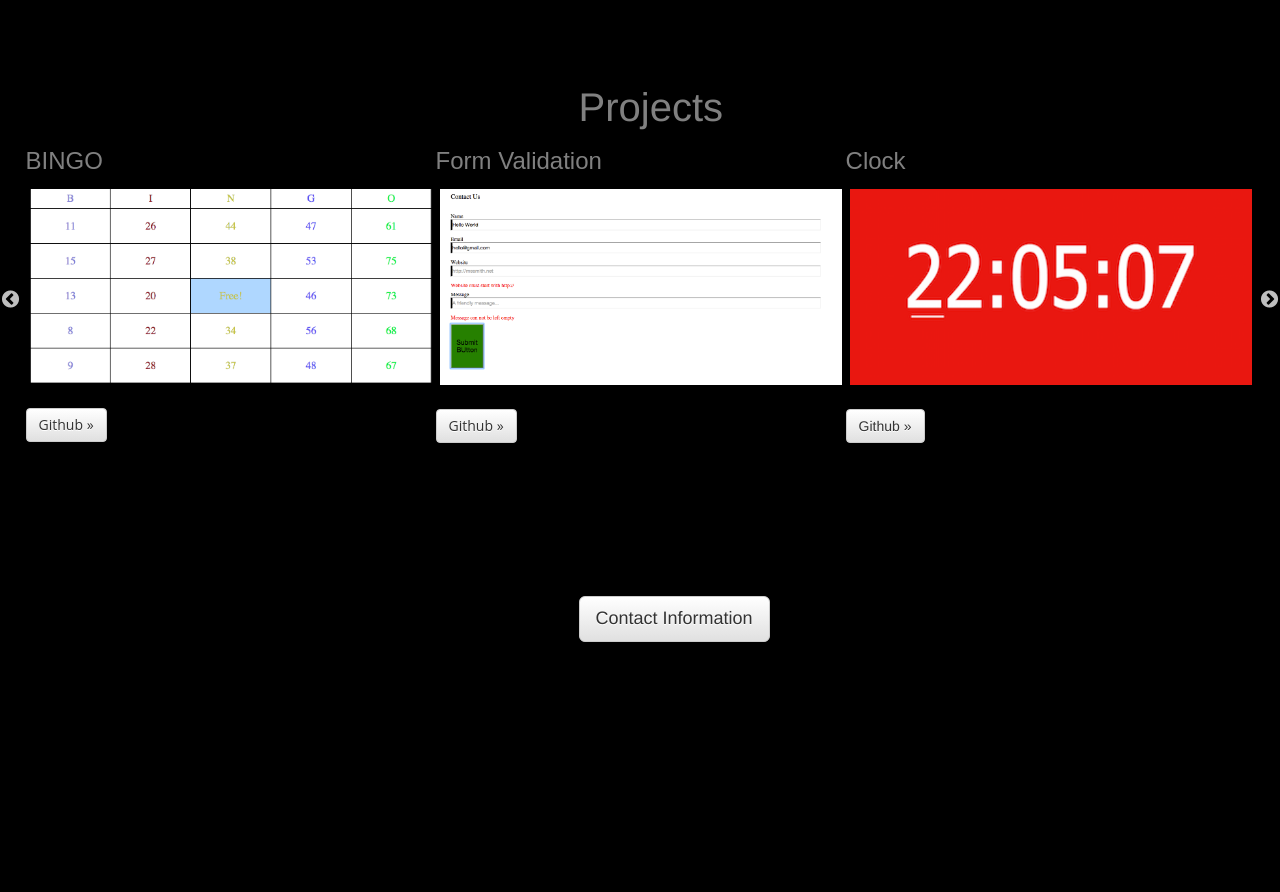
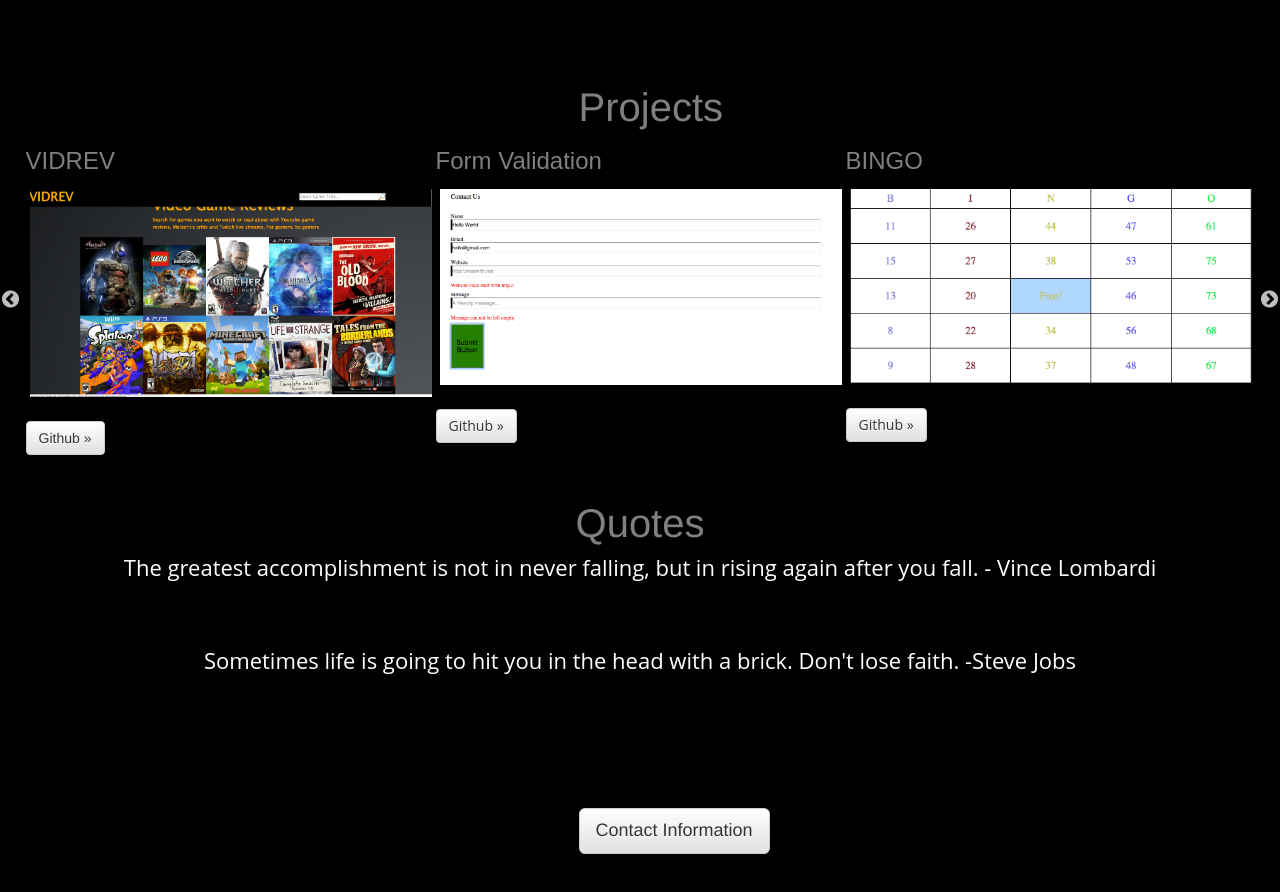
Before and after one commit to shkoo25/shkoo25.github.io, a website: page public/index.html in a window 1280 px wide. Shown: the part 1660-2552 px from the top of the page. Before the commit the page ends 2361 px from the top, so only its background shows below. Drawn offline with Linux system fonts and the light colour scheme.

Commit message:
Changes to margins with container

```diff
--- a/public/css/index.css
+++ b/public/css/index.css
@@ -106,6 +106,11 @@
 	font-style:hagin;
 }
 
+.quotes{
+	color:grey;
+	font-size:40px;
+	text-align: center;
+}
 
 .programmer{
 	margin-top:6%;
@@ -150,6 +155,7 @@
 .project-container{
 	height:100%;
 }
+
 .lead{
 	margin-bottom:3%;
 	font-size:25px;
@@ -180,6 +186,11 @@
   width: 100%;
 }
 
+.quote{
+	color:white;
+	text-align: center;
+}
+
 span.text-content {
   background: rgba(0,0,0,0.5);
   color: white;
--- a/public/index.html
+++ b/public/index.html
@@ -119,16 +119,18 @@
                         <div id ="projects">Projects</div>
                           <div class="slider project-container">
 
+                            <div>
+                              <h3 class="seo"> VIDREV</h3>
+
+                                <a href="http://shkoo25.github.io/VidRev/public/finalproject.html" class ="thumbnail" target="_.blank">
+                                <img class="img-responsive" src="images/vidrev.png">
+                                </a>
 
 
-                            <div>
-                              <h3 class="seo">BINGO</h3>
-                              <a href="http://tiybingo.herokuapp.com/" class="thumbnail">
-                                <img class="img-responsive" src="images/bingo.png">
-                              </a>
-                              <p>
-                              <a class="btn btn-default" href="https://github.com/shkoo25/bingo-card-creator" role="button" target= "_blank">Github &raquo;</a></p>
+                              <a class="btn btn-default" href="https://github.com/shkoo25/VidRev" role="button" target="_blank">Github &raquo;</a></p>
                             </div>
+
+
 
                             <div>
                               <h3 class="seo">Form Validation</h3>
@@ -137,6 +139,15 @@
                               </a>
                               <p>
                               <a class="btn btn-default" href="https://github.com/shkoo25/angular-form-validation" role="button" target= "_blank">Github &raquo;</a></p>
+                            </div>
+
+                              <div>
+                              <h3 class="seo">BINGO</h3>
+                              <a href="http://tiybingo.herokuapp.com/" class="thumbnail">
+                                <img class="img-responsive" src="images/bingo.png">
+                              </a>
+                              <p>
+                              <a class="btn btn-default" href="https://github.com/shkoo25/bingo-card-creator" role="button" target= "_blank">Github &raquo;</a></p>
                             </div>
 
                              <div>
@@ -148,18 +159,23 @@
                               <a class="btn btn-default" href="https://github.com/shkoo25/color-clock" role="button" target= "_blank">Github &raquo;</a></p>
                             </div>
 
-                            <div>
-                              <h3 class="seo"> VIDREV</h3>
-
-                                <a href="http://shkoo25.github.io/VidRev/public/finalproject.html" class ="thumbnail" target="_.blank">
-                                <img class="img-responsive" src="images/vidrev.png">
-                                </a>
 
 
-                              <a class="btn btn-default" href="https://github.com/shkoo25/VidRev" role="button" target="_blank">Github &raquo;</a></p>
-                            </div>
+                          </div>
 
-                          </div>
+                  <div class = "quotes">Quotes
+
+                    <p class = "quote">The greatest accomplishment is not in never falling, but in rising again after you fall. - Vince Lombardi</p>
+
+                    <p class = "quote"> Sometimes life is going to hit you in the head with a brick. Don't lose faith. -Steve Jobs
+                    </p>
+                  </div>
+
+
+
+
+
+
                     <footer>
 
                                 <div id ="contact">
```
